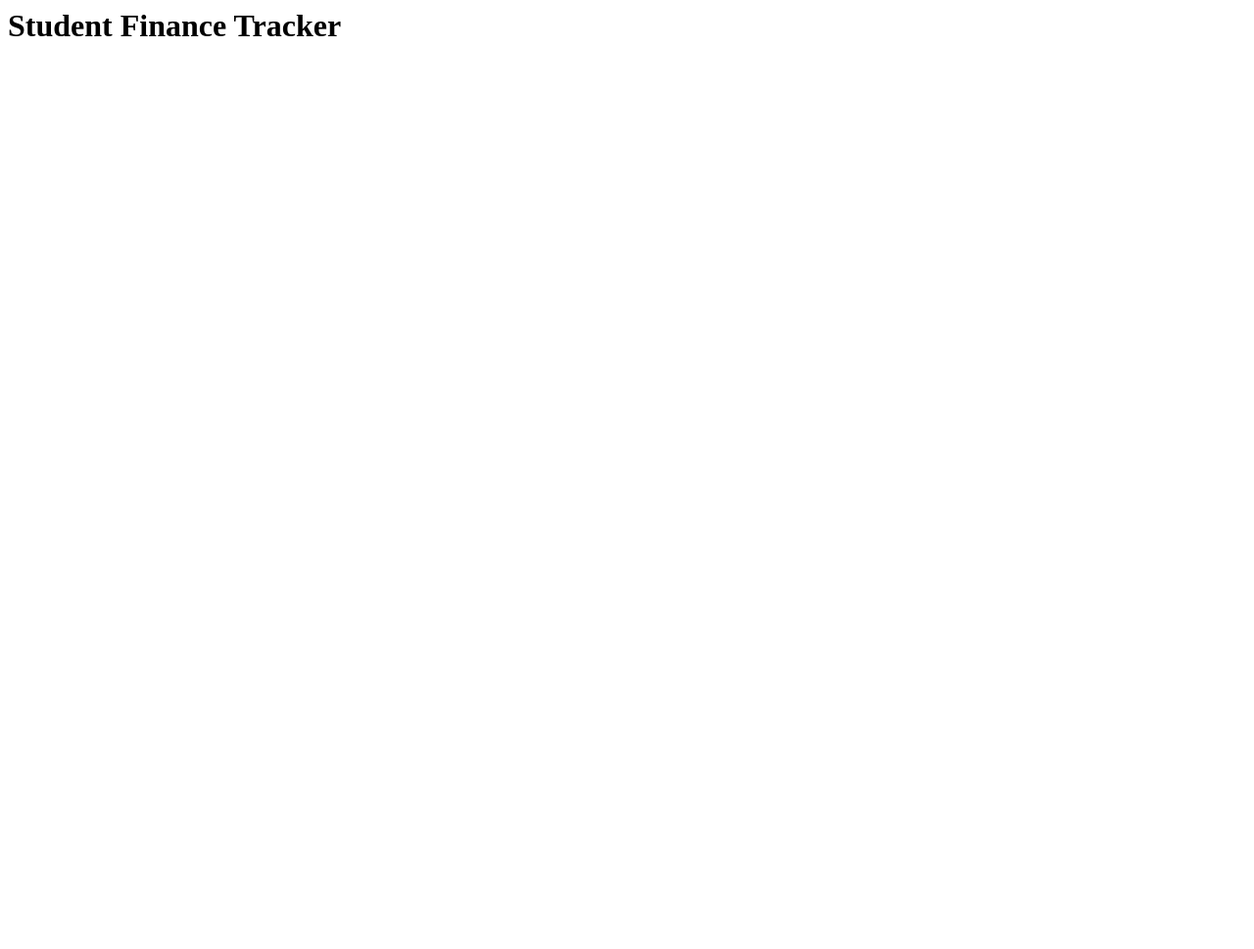
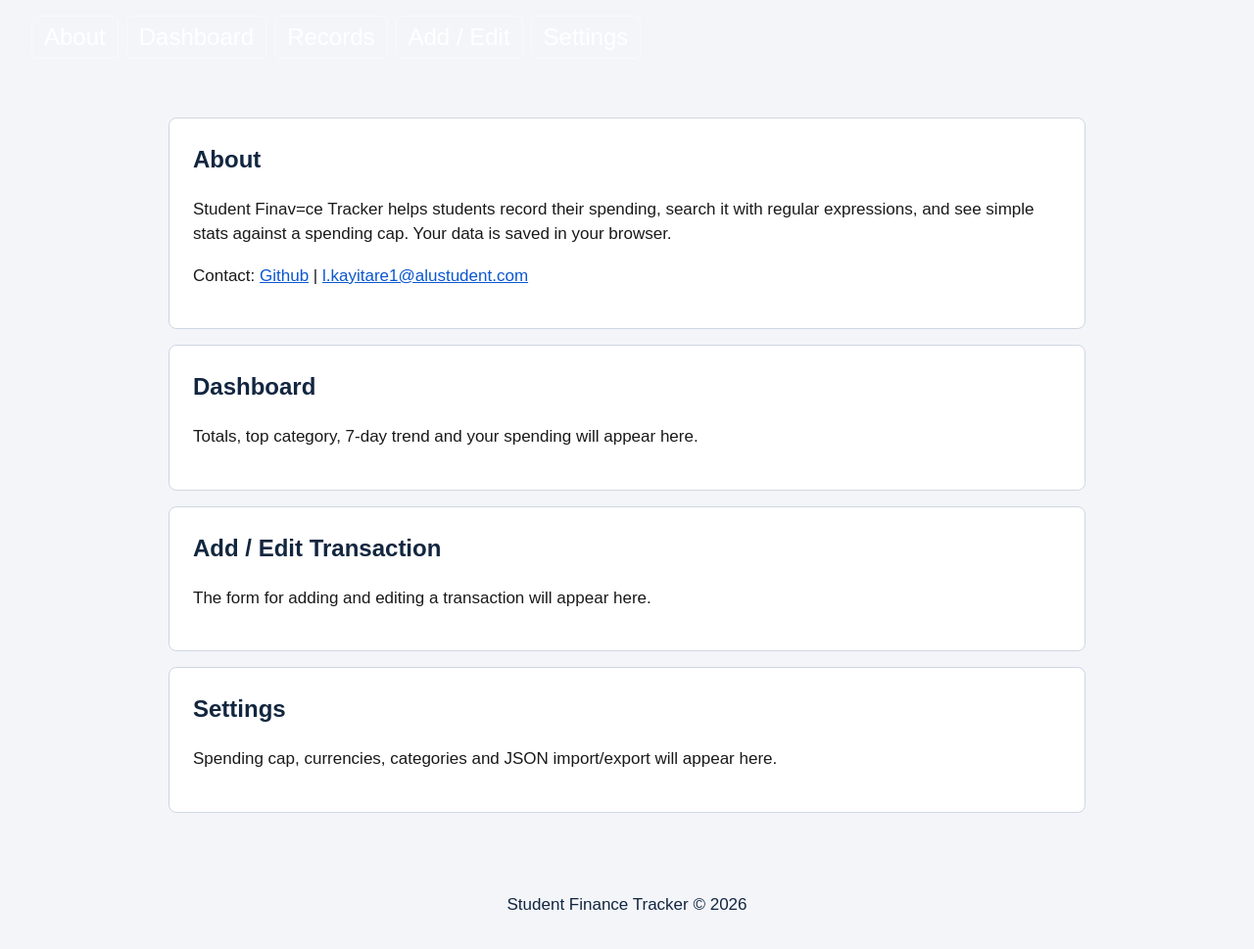
Before and after one commit to Kayitarelibery/student-finance-tracker, a plain HTML site: page index.html in a window 1280 px wide. Shown: the whole page at 98% size. Before the commit the page ends 800 px from the top, so only its background shows below. Drawn offline with Linux system fonts and the light colour scheme.

Commit message:
M2: semantic structure and base styles

```diff
--- a/index.html
+++ b/index.html
@@ -1 +1,46 @@
-<h1> Student Finance Tracker </h1>
+<!DOCTYPE html>
+<html lang="en">
+<head>
+    <meta charset="UTF-8">
+    <meta name="viewport" content="width=device-width, initial-scale=1.0">
+    <title>Student Finance Tracker</title>
+    <link rel="stylesheet" href="styles/main.css">
+</head>
+<body>
+    <a class="skip-link" href="#main">Skip to main content</a>
+    <header class="site-header">
+    <nav aria-label ="Main navigation">
+        <ul>
+            <li><a href="#about">About</a></li>
+            <li><a href="#dashboard">Dashboard</a></li>
+            <li><a href="#records">Records</a></li>
+            <li><a href="#form">Add / Edit</a></li>
+            <li><a href="#settings">Settings</a></li>
+        </ul>
+    </nav>
+    </header>
+    <main id="main" tabindex="-1">
+    <section id="about" aria-labelledby="about-title">
+    <h2 id="about-title">About</h2>
+    <p>Student Finav=ce Tracker helps students record their spending, search it with regular expressions, and see simple stats against a spending cap. Your data is saved in your browser.</p>
+    <p>Contact: <a href="https://github.com/Kayitarelibery">Github</a> | <a href="mailto:l.kayitare1@alustudent.com">l.kayitare1@alustudent.com</a></p>
+    </section>
+
+    <section id="dashboard" aria-labelledby="dashboard-title">
+        <h2 id="dashboard-title">Dashboard</h2>
+        <p>Totals, top category, 7-day trend and your spending will appear here.</p>
+    </section>
+    <section id="form" aria-labelledby="form-title">
+        <h2 id="form-title">Add / Edit Transaction</h2>
+        <p>The form for adding and editing a transaction will appear here.</p>
+    </section>
+    <section id="settings" aria-labelledby="settings-title">
+        <h2 id="settings-title">Settings</h2>
+        <p>Spending cap, currencies, categories and JSON import/export will appear here.</p>
+    </section>
+    </main>
+    <footer class="site-footer">
+        <p>Student Finance Tracker &copy; 2026</p>
+    </footer>
+</body>
+</html>
--- /dev/null
+++ b/styles/main.css
@@ -0,0 +1,131 @@
+:root{
+    --navy: #12263f;
+    --accent: #ffbf47;
+    --text: #1a1a1a;
+    --bg: #f3f5f9;
+    --card: #ffffff;
+    --border: #d0d7e2;
+    --link: #0b57d0;
+}
+*{
+    box-sizing: border-box;
+}
+body{
+    margin: 0;
+    font-family: Arial, Helvetica, sans-serif;
+    font-size: 1rem;
+    line-height: 1.5;
+    color: var(--text);
+    background-color: var(--bg);
+}
+a{
+    color: var(--link);
+}
+:focus-visible{
+    outline: 3px solid var(--link);
+    outline-offset: 2px;
+}
+.site-header :focus-visible,
+.skip-link:focus-visible{
+    outline-color: var(--accent);
+}
+.skip-link{
+    position: absolute;
+    top: 0;
+    left: 0;
+    padding: 0.75rem 1rem;
+    background: var(--accent);
+    color: var(--navy);
+    font-weight: bold;
+    transform: translateY(-120%);
+    transition: transform 0.2s ease;
+    z-index: 10;
+}
+.skip-link:focus {
+    transform: translateY(0);
+}
+.site-header{
+    margin: 0 0 0.75rem;
+    font-size: 1.5rem;
+}
+.site-header nav ul{
+    display: flex;
+    flex-wrap: wrap;
+    gap: 0.5rem;
+    margin: 0;
+    padding: 0;
+    list-style: none;
+}
+.site-header nav a{
+    display: inline-flex;
+    align-items: center;
+    min-height: 44px;
+    padding: 0 0.75rem;
+    color: #ffffff;
+    text-decoration: none;
+    border: 1px solid rgba(255,255, 255, 0.4);
+    border-radius: 6px;
+}
+.site-header nav a:hover{
+    background-color: rgba(255,255, 255, 0.15);
+}
+main{
+    padding: 1rem;
+}
+main:focus{
+    outline: none;
+}
+main section{
+    background-color: var(--card);
+    border: 1px solid var(--border);
+    border-radius: 8px;
+    padding: 1rem;
+    margin-bottom: 1rem;
+}
+main h2{
+    margin-top: 0;
+    color: var(--navy);
+    font-size: 1.25rem;
+}
+.site-footer{
+    padding: 1rem;
+    text-align: center;
+    color: var(--navy);
+}
+@media (min-width: 768px){
+    .site-header{
+        display: flex;
+        align-items: center;
+        justify-content: space-between;
+        padding: 1rem 2rem;
+    }
+    .site-header h1{
+        margin: 0;
+        font-size: 1.75rem;
+    }
+    main{
+        max-width: 760px;
+        margin: 0 auto;
+        padding: 1.5rem;
+    }
+    main section{
+        padding: 1.5rem;
+    }
+}
+@media (min-width: 1024px){
+    body{
+        font-size: 1.0625rem;
+    }
+    main{
+        max-width: 1000px;
+        padding: 2rem;
+    }
+    main h2{
+        font-size: 1.5rem;
+    }
+}
+@media (prefers-reduced-motion: reduce){
+    .skip-link{
+        transition: none;
+    }
+}
```
Also changed, not shown: 1 other file.
